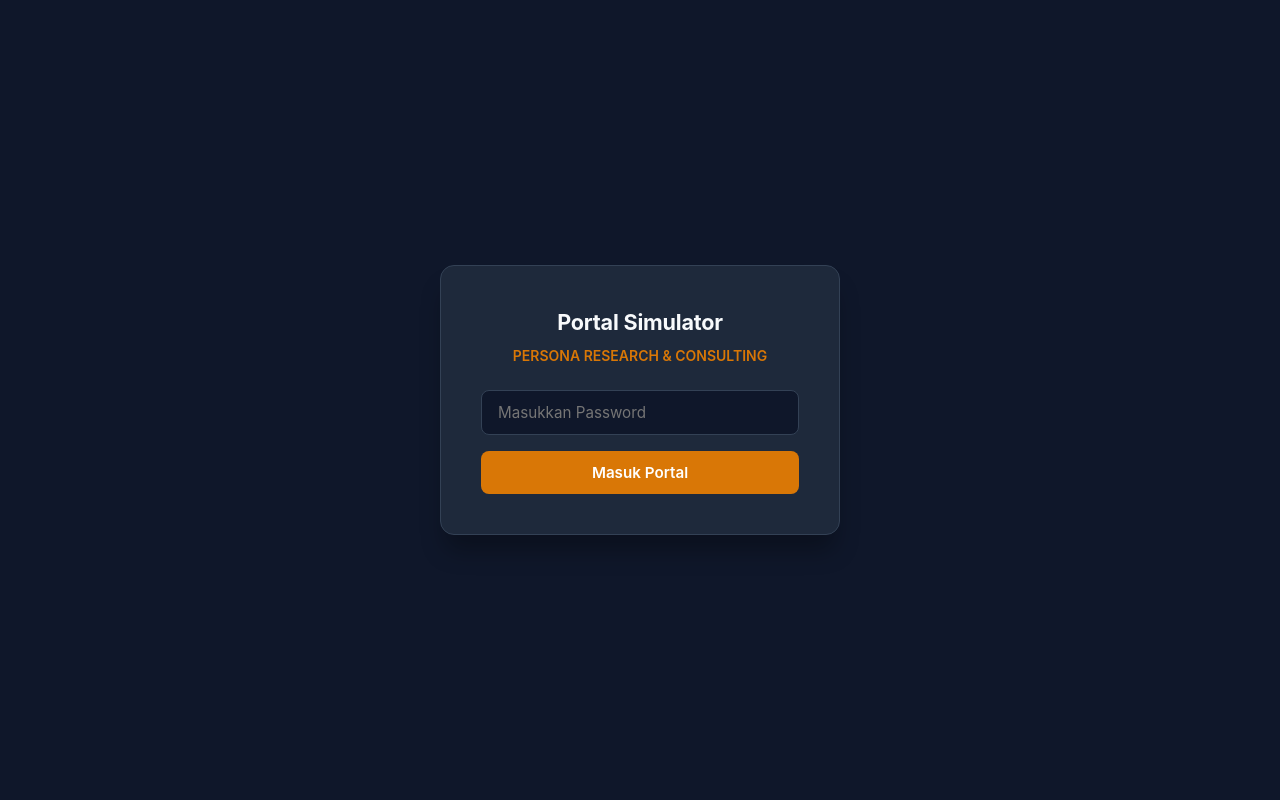
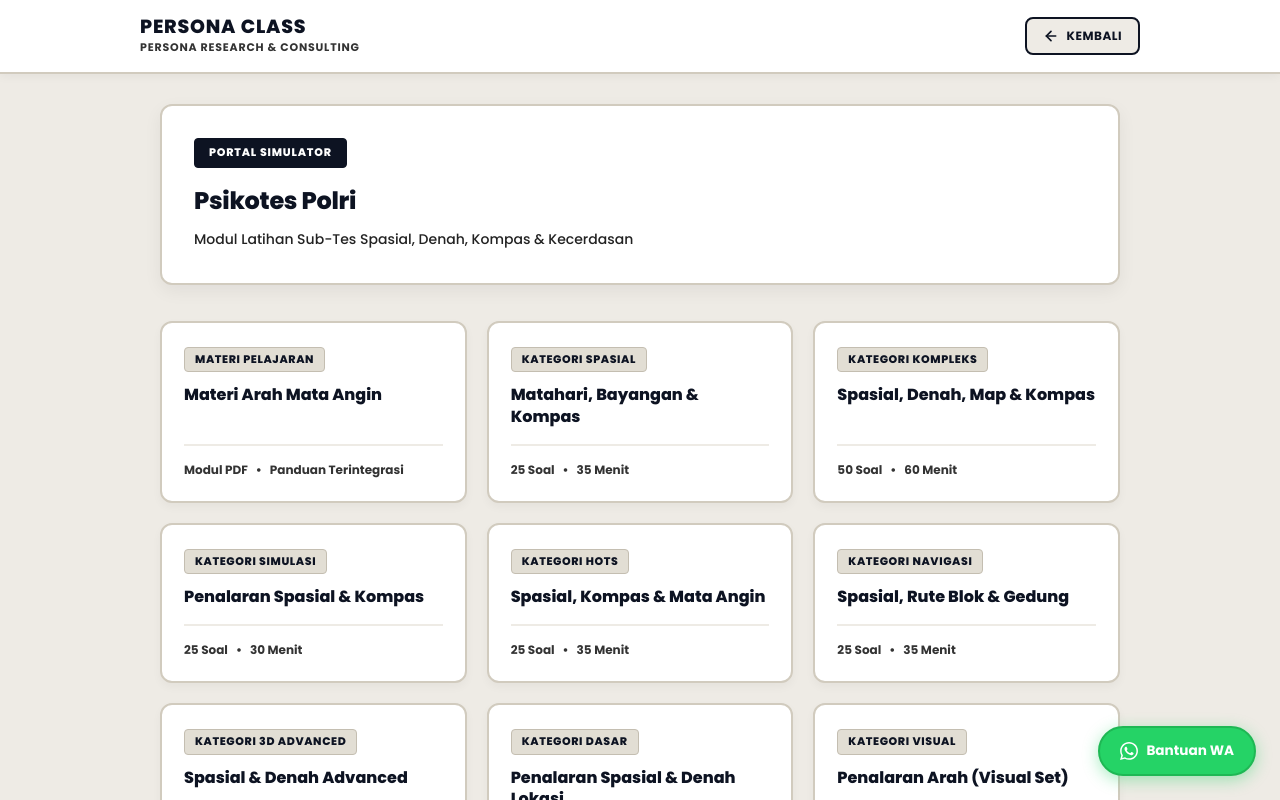
Before and after one commit to personaresearchconsulting-alt/ARAH-MATA-ANGIN-II, a plain HTML site: page index.html in a window 1280 px wide. Shown: the top 800 px of the page. Drawn offline with Linux system fonts and the light colour scheme.

Commit message:
Refactor HTML structure and styles

```diff
--- a/index.html
+++ b/index.html
@@ -1,196 +1,200 @@
 <!DOCTYPE html>
 <html lang="id">
+
 <head>
 <meta charset="UTF-8">
 <meta name="viewport" content="width=device-width, initial-scale=1.0">
 <title>Portal Simulator Psikotes Polri | Persona Research & Consulting</title>
+
+<link rel="preconnect" href="https://fonts.googleapis.com">
+<link rel="preconnect" href="https://fonts.gstatic.com" crossorigin>
+<link href="https://fonts.googleapis.com/css2?family=Poppins:wght@400;500;600;700;800&display=swap" rel="stylesheet">
+
 <style>
-    :root {
-      /* Palette Khas Persona - Semi Dark */
-      --bg-dark: #0f172a;       /* Deep Navy Background */
-      --bg-header: #1e293b;     /* Slate Navy Header */
-      --card-bg: #ffffff;       /* Konten Tetap Terang Agak Kontras */
-      --card-hover: #f8fafc;
-      --text-dark: #0f172a;
-      --text-muted: #64748b;
-      --text-light: #f8fafc;
-      --accent-gold: #d97706;   /* Khas Persona Gold */
-      --accent-navy: #1e3a8a;
-      --border-dark: #334155;
-      --border-card: #e2e8f0;
-      --radius: 14px;
-    }
 
 * {
-      box-sizing: border-box;
     margin: 0;
     padding: 0;
-      font-family: -apple-system, BlinkMacSystemFont, "Segoe UI", Roboto, Helvetica, Arial, sans-serif;
+    box-sizing: border-box;
+    font-family: 'Poppins', -apple-system, BlinkMacSystemFont, "Segoe UI", Roboto, sans-serif;
+    -webkit-user-select: none;
+    -moz-user-select: none;
+    -ms-user-select: none;
+    user-select: none;
 }
 
 body {
-      background-color: var(--bg-dark);
-      color: var(--text-light);
-      line-height: 1.5;
+    background-color: #eeebe5;
+    color: #0d1322;
+    min-height: 100vh;
     display: flex;
     flex-direction: column;
-      min-height: 100vh;
-      user-select: none;
-      -webkit-user-select: none;
+    line-height: 1.6;
 }
 
-    /* Floating WhatsApp Button */
+a {
+    text-decoration: none;
+    color: inherit;
+}
+
+/* ==================================================
+   FLOATING WHATSAPP BUTTON
+   ================================================== */
+
 .wa-float {
     position: fixed;
     bottom: 24px;
     right: 24px;
     background-color: #25d366;
-      color: white;
+    color: #ffffff;
     padding: 12px 20px;
     border-radius: 50px;
-      text-decoration: none;
-      font-weight: 600;
-      font-size: 0.9rem;
-      box-shadow: 0 4px 16px rgba(37, 211, 102, 0.3);
+    font-weight: 700;
+    font-size: 0.85rem;
+    box-shadow: 0 4px 16px rgba(37, 211, 102, 0.4);
     display: flex;
     align-items: center;
     gap: 8px;
     z-index: 99;
-      transition: transform 0.2s ease, box-shadow 0.2s;
+    transition: transform 0.2s ease, box-shadow 0.2s ease;
+    border: 2px solid #1eb854;
 }
 
 .wa-float:hover {
     transform: translateY(-2px);
-      box-shadow: 0 6px 20px rgba(37, 211, 102, 0.4);
+    box-shadow: 0 6px 20px rgba(37, 211, 102, 0.5);
 }
 
-    /* Screen Expiration Overlay */
-    #expired-overlay {
-      display: none;
-      position: fixed;
-      inset: 0;
-      background: var(--bg-dark);
-      z-index: 9999;
-      justify-content: center;
-      align-items: center;
-      text-align: center;
-      padding: 24px;
+.wa-float svg {
+    width: 18px;
+    height: 18px;
+    fill: currentColor;
 }
 
-    /* Modal / Screen Login */
-    #login-screen {
-      position: fixed;
-      inset: 0;
-      background-color: var(--bg-dark);
-      z-index: 1000;
-      display: flex;
-      align-items: center;
-      justify-content: center;
-      padding: 20px;
+/* ==================================================
+   NAVBAR & HEADER
+   ================================================== */
+
+.navbar {
+    background-color: #ffffff;
+    border-bottom: 2px solid #d1cbbe;
+    padding: 16px 24px;
+    position: sticky;
+    top: 0;
+    z-index: 100;
+    box-shadow: 0 2px 10px rgba(13, 19, 34, 0.05);
 }
 
-    .login-card {
-      background: #1e293b;
-      border: 1px solid var(--border-dark);
-      border-radius: var(--radius);
-      padding: 40px;
-      width: 100%;
-      max-width: 400px;
-      box-shadow: 0 20px 25px -5px rgba(0, 0, 0, 0.3);
-      text-align: center;
+.nav-container {
+    max-width: 1000px;
+    margin: 0 auto;
+    display: flex;
+    justify-content: space-between;
+    align-items: center;
 }
 
-    .login-card h2 {
-      font-size: 1.35rem;
-      margin-bottom: 6px;
-      color: var(--text-light);
-      letter-spacing: -0.01em;
+.brand-group {
+    display: flex;
+    flex-direction: column;
 }
 
-    .login-card p {
-      font-size: 0.875rem;
-      color: var(--accent-gold);
-      font-weight: 600;
-      margin-bottom: 24px;
+.brand-title {
+    font-size: 19px;
+    font-weight: 800;
+    color: #0d1322;
+    letter-spacing: 0.8px;
+    line-height: 1.2;
 }
 
-    .login-card input {
-      width: 100%;
-      padding: 12px 16px;
-      background-color: var(--bg-dark);
-      border: 1px solid var(--border-dark);
-      border-radius: 8px;
-      font-size: 0.95rem;
-      color: var(--text-light);
-      margin-bottom: 16px;
-      outline: none;
-      transition: border-color 0.2s;
+.brand-subtitle {
+    font-size: 11px;
+    color: #333333;
+    font-weight: 700;
+    letter-spacing: 0.8px;
+    text-transform: uppercase;
 }
 
-    .login-card input:focus {
-      border-color: var(--accent-gold);
+.btn-nav-back {
+    display: inline-flex;
+    align-items: center;
+    gap: 8px;
+    background-color: #eeebe5;
+    color: #0d1322;
+    border: 2px solid #0d1322;
+    padding: 8px 16px;
+    border-radius: 8px;
+    font-size: 12px;
+    font-weight: 700;
+    letter-spacing: 0.5px;
+    cursor: pointer;
+    transition: all 0.2s ease;
 }
 
-    .login-card button {
-      width: 100%;
-      padding: 12px;
-      background-color: var(--accent-gold);
-      color: white;
-      border: none;
-      border-radius: 8px;
-      font-size: 0.95rem;
-      font-weight: 600;
-      cursor: pointer;
-      transition: background-color 0.2s, transform 0.1s;
+.btn-nav-back:hover {
+    background-color: #0d1322;
+    color: #ffffff;
 }
 
-    .login-card button:hover {
-      background-color: #b45309;
+.btn-nav-back svg {
+    width: 16px;
+    height: 16px;
+    stroke-width: 2.5;
 }
 
-    .error-msg {
-      color: #f87171;
-      font-size: 0.85rem;
-      margin-top: 12px;
-      display: none;
-    }
+/* ==================================================
+   MAIN CONTENT CONTAINER
+   ================================================== */
 
-    /* Main Layout */
-    .container {
+.main-container {
     max-width: 1000px;
     margin: 0 auto;
-      padding: 40px 24px;
+    padding: 30px 20px 60px;
     width: 100%;
     flex: 1;
 }
 
-    header {
+.page-header {
+    background-color: #ffffff;
+    border: 2px solid #d1cbbe;
+    border-radius: 12px;
+    padding: 32px;
     margin-bottom: 36px;
-      border-bottom: 1px solid var(--border-dark);
-      padding-bottom: 24px;
+    box-shadow: 0 6px 18px rgba(13, 19, 34, 0.06);
 }
 
-    header .brand {
-      color: var(--accent-gold);
-      font-size: 0.8rem;
-      font-weight: 700;
+.page-badge {
+    display: inline-block;
+    background-color: #0d1322;
+    color: #ffffff;
+    border: 1px solid #0d1322;
+    padding: 5px 14px;
+    border-radius: 4px;
+    font-size: 11px;
+    font-weight: 800;
+    letter-spacing: 0.8px;
     text-transform: uppercase;
-      letter-spacing: 0.1em;
-      margin-bottom: 6px;
+    margin-bottom: 14px;
 }
 
-    header h1 {
-      font-size: 1.6rem;
-      font-weight: 700;
-      color: var(--text-light);
-      letter-spacing: -0.02em;
+.page-header h1 {
+    font-size: 24px;
+    font-weight: 800;
+    color: #0d1322;
+    margin-bottom: 8px;
+    letter-spacing: -0.3px;
 }
 
-    header p {
-      color: #94a3b8;
-      font-size: 0.9rem;
-      margin-top: 6px;
+.page-header p {
+    font-size: 14px;
+    color: #222222;
+    font-weight: 500;
+    max-width: 700px;
+    line-height: 1.6;
 }
+
+/* ==================================================
+   GRID & CARDS
+   ================================================== */
 
 .grid {
     display: grid;
@@ -199,112 +203,169 @@
 }
 
 .card {
-      background: var(--card-bg);
-      border: 1px solid var(--border-card);
-      border-radius: var(--radius);
-      padding: 24px;
+    background-color: #ffffff;
+    border: 2px solid #d1cbbe;
+    border-radius: 12px;
+    padding: 22px;
     display: flex;
     flex-direction: column;
     justify-content: space-between;
-      transition: transform 0.2s ease, box-shadow 0.2s ease, border-color 0.2s;
+    transition: transform 0.2s ease, box-shadow 0.2s ease, border-color 0.2s ease;
+    cursor: pointer;
     text-decoration: none;
-      color: var(--text-dark);
-      box-shadow: 0 4px 6px -1px rgba(0, 0, 0, 0.1);
+    color: #0d1322;
+    box-shadow: 0 4px 10px rgba(13, 19, 34, 0.04);
 }
 
 .card:hover {
-      transform: translateY(-3px);
-      box-shadow: 0 10px 20px -3px rgba(0, 0, 0, 0.2);
-      background-color: var(--card-hover);
-      border-color: var(--accent-gold);
+    transform: translateY(-4px);
+    box-shadow: 0 10px 25px rgba(13, 19, 34, 0.12);
+    border-color: #0d1322;
+}
+
+.card-top {
+    margin-bottom: 16px;
 }
 
 .card-meta {
-      font-size: 0.75rem;
-      font-weight: 700;
+    font-size: 11px;
+    font-weight: 800;
+    color: #0d1322;
+    background-color: #e2ded4;
+    border: 1px solid #c4beb1;
+    display: inline-block;
+    padding: 3px 10px;
+    border-radius: 4px;
+    letter-spacing: 0.6px;
     text-transform: uppercase;
-      letter-spacing: 0.05em;
-      color: var(--accent-navy);
-      margin-bottom: 8px;
+    margin-bottom: 12px;
 }
 
 .card-title {
-      font-size: 1.05rem;
-      font-weight: 700;
-      color: var(--text-dark);
-      margin-bottom: 16px;
-      line-height: 1.4;
+    font-size: 16px;
+    font-weight: 800;
+    color: #0d1322;
+    line-height: 1.35;
 }
 
 .card-info {
-      font-size: 0.85rem;
-      color: var(--text-muted);
+    font-size: 12px;
+    color: #333333;
     display: flex;
-      gap: 12px;
+    gap: 8px;
     align-items: center;
     margin-top: auto;
-      padding-top: 16px;
-      border-top: 1px solid var(--border-card);
-      font-weight: 500;
+    padding-top: 14px;
+    border-top: 2px solid #eeebe5;
+    font-weight: 700;
 }
 
+/* ==================================================
+   FOOTER
+   ================================================== */
+
 footer {
+    background-color: #ffffff;
+    border-top: 2px solid #d1cbbe;
+    padding: 22px;
     text-align: center;
-      padding: 24px;
-      font-size: 0.8rem;
-      color: #64748b;
-      border-top: 1px solid var(--border-dark);
-      margin-top: 40px;
+    font-size: 12px;
+    font-weight: 700;
+    color: #333333;
+    margin-top: auto;
 }
 
-    @media (max-width: 640px) {
-      .container {
-        padding: 24px 16px;
+/* ==================================================
+   RESPONSIVE
+   ================================================== */
+
+@media (max-width: 600px) {
+    .navbar {
+        padding: 14px 16px;
     }
+
+    .brand-title {
+        font-size: 16px;
+    }
+
+    .brand-subtitle {
+        font-size: 9px;
+    }
+
+    .btn-nav-back span {
+        display: none;
+    }
+
+    .btn-nav-back {
+        padding: 8px;
+    }
+
+    .main-container {
+        padding: 16px 16px 40px;
+    }
+
+    .page-header {
+        padding: 20px;
+        margin-bottom: 24px;
+    }
+
+    .page-header h1 {
+        font-size: 20px;
+    }
+
     .grid {
         grid-template-columns: 1fr;
+        gap: 14px;
+    }
+
+    .card {
+        padding: 18px;
     }
 }
+
 </style>
 </head>
+
 <body>
 
-  <!-- Screen Password Login -->
-  <div id="login-screen">
-    <div class="login-card">
-      <h2>Portal Simulator</h2>
-      <p>PERSONA RESEARCH & CONSULTING</p>
-      <input type="password" id="pass-input" placeholder="Masukkan Password" onkeypress="handleKey(event)">
-      <button onclick="checkAuth()">Masuk Portal</button>
-      <div id="login-error" class="error-msg">Password salah. Akses ditolak.</div>
-    </div>
+<header class="navbar">
+    <div class="nav-container">
+        <div class="brand-group">
+            <span class="brand-title">PERSONA CLASS</span>
+            <span class="brand-subtitle">Persona Research & Consulting</span>
         </div>
 
-  <!-- Screen Expiration -->
-  <div id="expired-overlay">
-    <div>
-      <h2 style="color: #f87171; margin-bottom: 8px;">Akses Kedaluwarsa</h2>
-      <p style="color: #94a3b8;">Masa berlaku portal latihan telah berakhir. Hubungi administrator untuk memperbarui akses.</p>
+        <button type="button" class="btn-nav-back" onclick="goBack()">
+            <svg viewBox="0 0 24 24" fill="none" stroke="currentColor" stroke-linecap="round" stroke-linejoin="round">
+                <line x1="19" y1="12" x2="5" y2="12"></line>
+                <polyline points="12 19 5 12 12 5"></polyline>
+            </svg>
+            <span>KEMBALI</span>
+        </button>
     </div>
-  </div>
+</header>
 
 <!-- Floating WA -->
 <a href="https://wa.me/6287742515786" target="_blank" class="wa-float">
-    <span>Bantuan WhatsApp</span>
+    <svg viewBox="0 0 24 24">
+        <path d="M.057 24l1.687-6.163c-1.041-1.804-1.588-3.849-1.587-5.946.003-6.556 5.338-11.891 11.893-11.891 3.181.001 6.167 1.24 8.413 3.488 2.245 2.248 3.481 5.236 3.48 8.414-.003 6.557-5.338 11.892-11.893 11.892-1.99-.001-3.951-.5-5.688-1.448l-6.305 1.654zm6.597-3.807c1.676.995 3.276 1.591 5.392 1.592 5.448 0 9.886-4.434 9.889-9.885.002-5.462-4.415-9.89-9.881-9.892-5.452 0-9.887 4.434-9.889 9.884-.001 2.225.651 3.891 1.746 5.634l-.999 3.648 3.742-.981zm11.387-5.464c-.074-.124-.272-.198-.57-.347-.297-.149-1.758-.868-2.031-.967-.272-.099-.47-.149-.669.149-.198.297-.768.967-.941 1.165-.173.198-.347.223-.644.074-.297-.149-1.255-.462-2.39-1.475-.883-.788-1.48-1.761-1.653-2.059-.173-.297-.018-.458.13-.606.134-.133.297-.347.446-.521.151-.172.2-.296.3-.495.099-.198.05-.372-.025-.521-.075-.148-.669-1.611-.916-2.206-.242-.579-.487-.501-.669-.51l-.57-.01c-.198 0-.52.074-.792.372s-1.04 1.016-1.04 2.479 1.065 2.876 1.213 3.074c.149.198 2.095 3.2 5.076 4.487.709.306 1.263.489 1.694.626.712.226 1.36.194 1.872.118.571-.085 1.758-.719 2.006-1.413.248-.695.248-1.29.173-1.414z"/>
+    </svg>
+    <span>Bantuan WA</span>
 </a>
 
-  <!-- Content Portal -->
-  <div class="container">
-    <header>
-      <div class="brand">Persona Research & Consulting</div>
-      <h1>Portal Simulator Psikotes Polri</h1>
+<main class="main-container">
+
+    <section class="page-header">
+        <span class="page-badge">PORTAL SIMULATOR</span>
+        <h1>Psikotes Polri</h1>
         <p>Modul Latihan Sub-Tes Spasial, Denah, Kompas & Kecerdasan</p>
-    </header>
+    </section>
 
     <div class="grid">
+
         <!-- Card Materi PDF Baru -->
         <a href="mata_angin.pdf" target="_blank" class="card">
-        <div>
+            <div class="card-top">
                 <div class="card-meta">Materi Pelajaran</div>
                 <div class="card-title">Materi Arah Mata Angin</div>
             </div>
@@ -317,7 +378,7 @@
 
         <!-- Card 1 -->
         <a href="bayangan.html" class="card">
-        <div>
+            <div class="card-top">
                 <div class="card-meta">Kategori Spasial</div>
                 <div class="card-title">Matahari, Bayangan & Kompas</div>
             </div>
@@ -330,7 +391,7 @@
 
         <!-- Card 2 -->
         <a href="mix.html" class="card">
-        <div>
+            <div class="card-top">
                 <div class="card-meta">Kategori Kompleks</div>
                 <div class="card-title">Spasial, Denah, Map & Kompas</div>
             </div>
@@ -343,7 +404,7 @@
 
         <!-- Card 3 -->
         <a href="kompas.html" class="card">
-        <div>
+            <div class="card-top">
                 <div class="card-meta">Kategori Simulasi</div>
                 <div class="card-title">Penalaran Spasial & Kompas</div>
             </div>
@@ -356,7 +417,7 @@
 
         <!-- Card 4 -->
         <a href="kompas_2.html" class="card">
-        <div>
+            <div class="card-top">
                 <div class="card-meta">Kategori HOTS</div>
                 <div class="card-title">Spasial, Kompas & Mata Angin</div>
             </div>
@@ -369,7 +430,7 @@
 
         <!-- Card 5 -->
         <a href="blok.html" class="card">
-        <div>
+            <div class="card-top">
                 <div class="card-meta">Kategori Navigasi</div>
                 <div class="card-title">Spasial, Rute Blok & Gedung</div>
             </div>
@@ -382,7 +443,7 @@
 
         <!-- Card 6 -->
         <a href="balok_2.html" class="card">
-        <div>
+            <div class="card-top">
                 <div class="card-meta">Kategori 3D Advanced</div>
                 <div class="card-title">Spasial & Denah Advanced</div>
             </div>
@@ -395,7 +456,7 @@
 
         <!-- Card 7 -->
         <a href="balok_1.html" class="card">
-        <div>
+            <div class="card-top">
                 <div class="card-meta">Kategori Dasar</div>
                 <div class="card-title">Penalaran Spasial & Denah Lokasi</div>
             </div>
@@ -408,7 +469,7 @@
 
         <!-- Card 8 -->
         <a href="kompas_1.html" class="card">
-        <div>
+            <div class="card-top">
                 <div class="card-meta">Kategori Visual</div>
                 <div class="card-title">Penalaran Arah (Visual Set)</div>
             </div>
@@ -418,51 +479,42 @@
                 <span>30 Menit</span>
             </div>
         </a>
+
     </div>
 
+</main>
+
 <footer>
-      &copy; Persona Research & Consulting. All rights reserved.
+    © Persona Research & Consulting. All rights reserved.
 </footer>
-  </div>
 
 <script>
-    // System Expiration Protocol (Diatur 6 bulan dari sekarang: 22 Maret 2027)
-    const EXPIRATION_DATE = new Date("2027-03-22T23:59:59");
-    if (new Date() > EXPIRATION_DATE) {
-      document.getElementById('expired-overlay').style.display = 'flex';
-    }
-
-    // Auth Password System
-    const TARGET_PASSWORD = "persona05";
-
-    function checkAuth() {
-      const input = document.getElementById('pass-input').value;
-      if (input === TARGET_PASSWORD) {
-        sessionStorage.setItem('portal_authenticated', 'true');
-        document.getElementById('login-screen').style.display = 'none';
+/* Fungsi Navigasi Kembali */
+function goBack() {
+    if (document.referrer && window.history.length > 1) {
+        window.history.back();
     } else {
-        document.getElementById('login-error').style.display = 'block';
+        window.location.href = "index.html";
     }
 }
 
-    function handleKey(e) {
-      if (e.key === 'Enter') {
-        checkAuth();
-      }
-    }
+/* Basic Security - Khas Persona */
+document.addEventListener("contextmenu", function(e) {
+    e.preventDefault();
+});
 
-    // Auto Bypass Login jika sudah auth di sesi berjalan
-    if (sessionStorage.getItem('portal_authenticated') === 'true') {
-      document.getElementById('login-screen').style.display = 'none';
-    }
-
-    // Security Anti-Copy Protocol
-    document.addEventListener('contextmenu', e => e.preventDefault());
-    document.addEventListener('keydown', e => {
-      if ((e.ctrlKey && (e.key === 'c' || e.key === 'u' || e.key === 'i' || e.key === 's')) || e.key === 'F12') {
+document.addEventListener("keydown", function(e) {
+    if (
+        e.keyCode === 123 ||
+        (e.ctrlKey && e.shiftKey && e.keyCode === 73) ||
+        (e.ctrlKey && e.shiftKey && e.keyCode === 74) ||
+        (e.ctrlKey && e.shiftKey && e.keyCode === 67) ||
+        (e.ctrlKey && e.keyCode === 85)
+    ) {
         e.preventDefault();
     }
 });
 </script>
+
 </body>
 </html>
```
Lines whose indentation alone changed are shown as unchanged.
